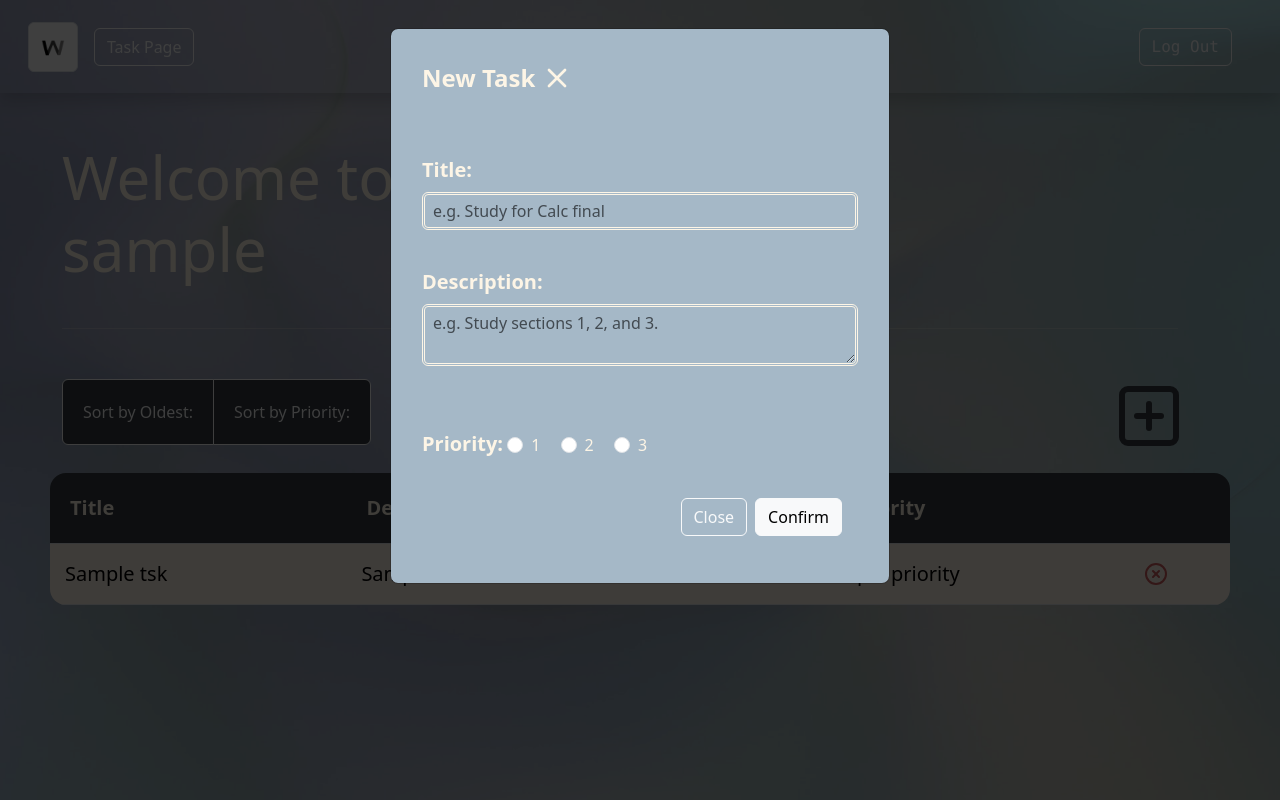
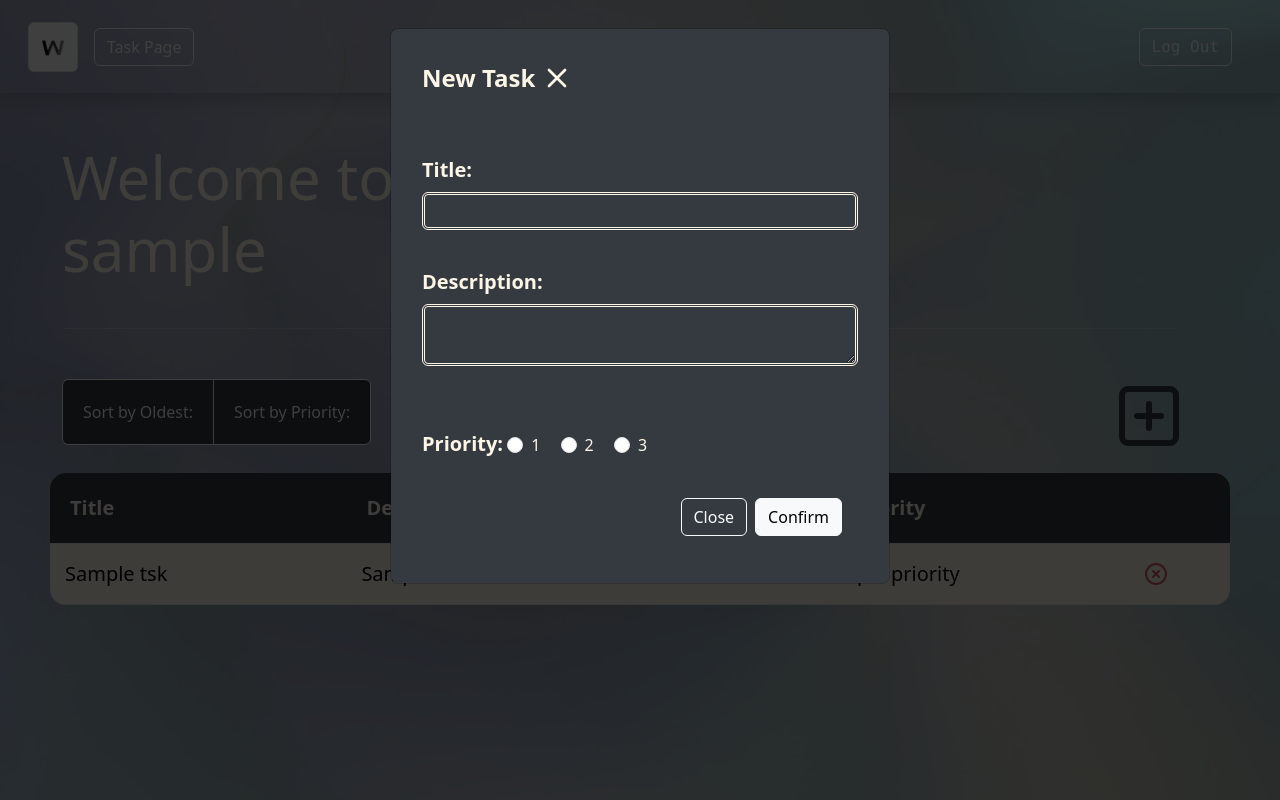
Before and after one commit to EdrikC/task-manager, a Flask app: template templates/task-page.html in a window 1280 px wide, after a click that opens the changed part. Run offline with Flask 2, Linux system fonts and the light colour scheme; the visitor is signed in with stand-in values (Sample User, id 1); the template is opened without the code that fills it: most values are stand-ins (such as "Sample title", 1, 10 or a date in 2020).

Commit message:
Version 1.0.0

```diff
--- a/templates/addnew.html
+++ b/templates/addnew.html
@@ -1,16 +1,17 @@
 <head>
   <style>
-    #bg-chnge{
+    <!--#bg-chnge{
     animation: mymove 10s infinite;
     }
     @keyframes mymove {
   50% {background-color: #a1c7d0;}
-    }
+    }-->
+
   </style>
 </head>
   <div class="modal fade" id="addnewform" tabindex="-1" aria-labelledby="addnewform" aria-hidden="true">
     <div class="modal-dialog">
-      <div class="modal-content" style=" background-color:#a8aabf; padding: 15px;" id="bg-chnge">
+      <div class="modal-content" style=" background-color:#343a40; padding: 15px;">
         <div class="modal-header border-0" style="background-color: transparent; margin-bottom: 20px;">
           <h1 class="modal-title fs-5 lead fs-4 fw-bold" id="formlabel" style="color: oldlace;">New Task</h1>
             <button type="button" data-bs-dismiss="modal" aria-label="Close" style="background:none; border: none;">
@@ -23,13 +24,13 @@
               <label for="name" class="col-form-label lead fs-5 fw-semibold" style="color: oldlace;">Title:</label>
               <input type="text" class="form-control d-inline-flex focus-ring py-1 px-2 text-decoration-none"
                      style="--bs-focus-ring-x: 10px; --bs-focus-ring-y: 10px; --bs-focus-ring-blur: 4px; background-color: transparent; color: oldlace; border: double"
-                     id="name" name="title" placeholder="e.g. Study for Calc final" required maxlength="250">
+                     id="name" name="title" placeholder="" required maxlength="250">
             </div>
             <div style="margin-bottom: 50px;">
               <label for="message-text" class="col-form-label lead fs-5 fw-semibold" style="color: oldlace;">Description:</label>
               <textarea class="form-control d-inline-flex focus-ring py-1 px-2 text-decoration-none"
                         style="--bs-focus-ring-x: 10px; --bs-focus-ring-y: 10px; --bs-focus-ring-blur: 4px; background-color: transparent; border: double; color: oldlace"
-                        id="message-text" name="the_task" placeholder="e.g. Study sections 1, 2, and 3." required maxlength="1000"></textarea>
+                        id="message-text" name="the_task" placeholder="" required maxlength="1000"></textarea>
             </div>
             <div class="mb-3">
               <label class="col-form-label lead fs-5 fw-semibold" style="color: oldlace;">Priority:</label>
--- a/templates/loginmodal.html
+++ b/templates/loginmodal.html
@@ -1,7 +1,7 @@
 <html lang="en">
   <div class="modal fade" id="loginmodal" tabindex="-1" aria-labelledby="loginmodal" aria-hidden="true">
     <div class="modal-dialog">
-      <div class="modal-content" style="background-image: url(static/bg-purple.png); background-size: cover; background-attachment: local; padding:15px;">
+      <div class="modal-content" style="background-color: #84a3d5; background-size: cover; background-attachment: local; padding:15px;">
         <div class="modal-header border-0">
           <h1 class="modal-title fs-4" id="exampleModalLabel" style="color: oldlace;">Log In</h1>
           <button type="button" data-bs-dismiss="modal" aria-label="Close" style="background:none; border: none;">
--- a/templates/newusermodal.html
+++ b/templates/newusermodal.html
@@ -4,7 +4,7 @@
   </head>
   <div class="modal fade" id="newusermodal" tabindex="-1" aria-labelledby="newusermodal" aria-hidden="true">
       <div class="modal-dialog">
-        <div class="modal-content" style="background-image: url(static/bg-purple.png); background-size: cover; background-attachment: local; padding:15px;">
+        <div class="modal-content" style="background-color: #84a3d5; background-size: cover; background-attachment: local; padding:15px;">
           <div class="modal-header border-0">
             <h1 class="modal-title fs-4" id="newusermodaltitle" style="color: oldlace;">Sign Up</h1>
             <button type="button" data-bs-dismiss="modal" aria-label="Close" style="background:none; border: none;">
```
Also changed, not shown: errorlog.txt (added).
